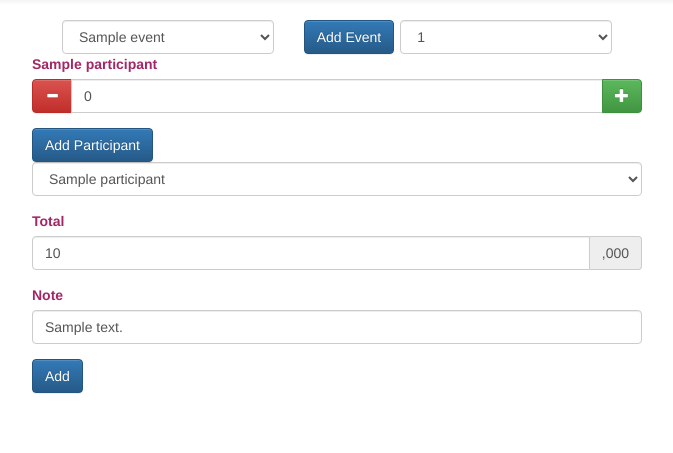
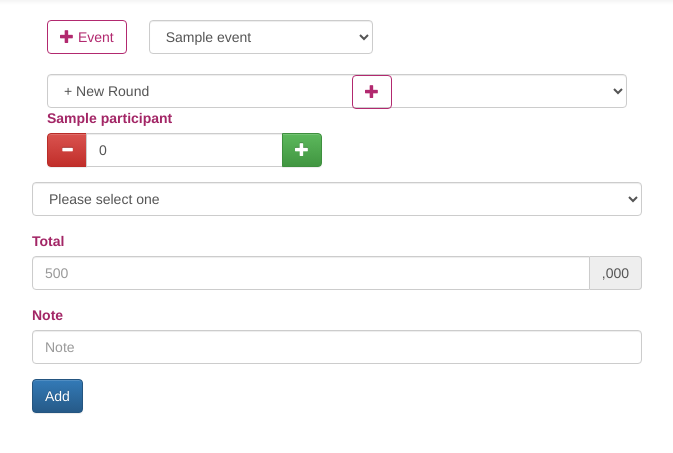
Before and after one commit to mri3in/drunk, a Django app: page /shots/ in a window 1280 px wide. Shown: the part 52-505 px from the top of the page, without its empty margins (303-976 px from the left). Run offline with Django 3.2, Linux system fonts and the light colour scheme; tables that the repository leaves empty hold one stand-in row (values such as "Sample post"); some libraries are stand-ins or nearby versions.

Commit message:
stable version

```diff
--- a/shots/static/drunk/style.css
+++ b/shots/static/drunk/style.css
@@ -106,3 +106,58 @@
 .navbar-brand {
   padding-top: 10px !important;
 }
+
+.btn-outline-primary {
+  color: #007bff;
+  background-color: transparent;
+  background-image: none;
+  border-color: #007bff !important;
+  padding-top: 8px !important;
+  padding-bottom: 4px !important;
+}
+
+.btn-outline-primary:hover{
+  color: #fff !important;
+  background-color: #007bff;
+  border-color: #007bff;
+}
+
+.btn-drunk-primary {
+  color: #B2296F !important;
+  background-color: transparent;
+  border-color: #B2296F !important;
+}
+
+.btn-drunk-primary:focus {
+  color: #fff !important;
+  background-color: #B2296F !important;
+}
+
+.btn-drunk-primary:hover {
+  color: #fff !important;
+  background-color: #B2296F !important;
+}
+
+.btn-drunk-primary:active {
+  color: #B2296F !important;
+  background-color: #B2296F !important;
+  background-image: none;
+}
+
+.stick-to-bottom {
+  position: absolute;
+  bottom: 0;
+}
+
+@media (max-width: 767px) {
+  .sm-only {
+    display: none !important;
+  }
+}
+
+/* Small devices (tablets, 768px and up) */
+@media (min-width: 768px) {
+  .sm-only {
+    display: inline !important;
+  }
+}
--- a/shots/templates/shots/index.html
+++ b/shots/templates/shots/index.html
@@ -15,7 +15,7 @@
     <link rel="stylesheet" href="https://stackpath.bootstrapcdn.com/bootstrap/3.4.1/css/bootstrap-theme.min.css" integrity="sha384-6pzBo3FDv/PJ8r2KRkGHifhEocL+1X2rVCTTkUfGk7/0pbek5mMa1upzvWbrUbOZ" crossorigin="anonymous">
     <!-- Latest compiled and minified JavaScript -->
     <script src="https://stackpath.bootstrapcdn.com/bootstrap/3.4.1/js/bootstrap.min.js" integrity="sha384-aJ21OjlMXNL5UyIl/XNwTMqvzeRMZH2w8c5cRVpzpU8Y5bApTppSuUkhZXN0VxHd" crossorigin="anonymous"></script>
-
+    <script src="https://use.fontawesome.com/fea871f00c.js"></script>
     <title>Drunk</title>
     <script>
       document.addEventListener('DOMContentLoaded', () => {
@@ -55,6 +55,7 @@
         // assign value to a hidden field on add participant modal
         updateRoundId();
         getRoundDetail($('#roundList').val())
+        $('#participant-event-id').val($('#eventList').val());
 
         // on the change of the round, change the value accordingly in participant modal
         $('#roundList').change(function() {
@@ -62,7 +63,38 @@
           getRoundDetail($(this).val());
         });
 
-        $('#eventList').change(function () {getRound($(this).val())});
+        $('#eventList').change(function () {
+          getRound($(this).val());
+          $('#participant-event-id').val($(this).val());
+        });
+
+        $('#AddParticipantModal').submit(function (event) {
+          // Stop form from submitting normally
+          event.preventDefault();
+          alert("post jquery");
+
+          let $form = $(this),
+            nameForm = $form.find( "input[name='participant-name']" ).val(),
+            nicknameForm = $form.find( "input[name='participant-nickname']" ).val(),
+            typeForm = $form.find( "input[name='participant-type']:checked" ).val(),
+            eventId = $form.find( "input[name='event-id']" ).val(),
+            roundId = $form.find("input[name='round-id']").val(),
+            url = $form.attr( "action" );
+
+          if (typeForm === undefined){
+            typeForm = "False";
+          };
+
+          let posting = $.post( url, { 'participant-name': nameForm,  'participant-nickname': nicknameForm, 'participant-type': typeForm, 'event-id': eventId , 'round-id': roundId}, function( data ) {
+            console.log(JSON.parse(data));
+          }, "json");
+
+          // Put the results in a div
+          posting.done(function( data ) {
+            alert(data);
+          });
+        });
+
       });
       // end of document.ready
 
@@ -131,8 +163,13 @@
     <div class="col-lg-3"></div>
     <form class="col-lg-6" id="form_event" action="{% url 'shots:addRound' %}" method="post">
       {% csrf_token %}
-      <div class="col-lg-12">
-        <div class="col-lg-5">
+      <div class="col-lg-2 col-sm-2 col-xs-2">
+        <button type="button" class="btn btn-drunk-primary" data-toggle="modal" data-target="#myModal">
+          <span class="glyphicon glyphicon-plus" aria-hidden="true"></span><span class="sm-only"> Event</span>
+        </button>
+      </div>
+
+      <div class="col-lg-5 col-sm-10 col-xs-10">
         <select id="eventList" class="form-control" name="event">
           {% for event in events %}
             {% if event == lastEvent %}
@@ -143,28 +180,23 @@
           {% endfor %}
         </select>
       </div>
-        <div class="col-lg-2">
-          <button type="button" class="btn btn-primary" data-toggle="modal" data-target="#myModal">
-            Add Event
-          </button>
 
-        </div>
-        <div class="col-lg-5">
+      <div class="clearfix"></div>
+      <br>
+      <div class="col-lg-12 col-sm-12 col-xs-12">
         <select id="roundList" class="form-control" name="round">
-            <option value=0> + New Round</option>
+          <option value=0 selected> + New Round</option>
           {% for round in rounds %}
-              {% if round == lastRound %}
-                <option value="{{ round.id }}" selected>{{ round.order }}</option>
-              {% else %}
             <option value="{{ round.id }}">{{ round.order }}</option>
-              {% endif %}
           {% endfor %}
         </select>
       </div>
-      </div>
+
       <div class="clearfix"></div>
+      <div>
         <div id="participantList">
           {% for participant in participants %}
+          <div class="col-lg-6 col-sm-6 col-xs-6">
             <div class="form-group">
               <label>{{ participant.name }} </label>
               <div class="input-group">
@@ -182,12 +214,16 @@
                 </span>
               </div>
             </div>
-          <div class="clearfix"></div>
+          </div>
           {% endfor %}
         </div>
-      <button type="button" class="btn btn-primary" data-toggle="modal" data-target="#AddParticipantModal">
-        Add Participant
+
+        <div class="col-lg-6 col-sm-6 col-xs-6">
+          <button type="button" class="btn btn-drunk-primary stick-to-bottom" data-toggle="modal" data-target="#AddParticipantModal">
+            <span class="glyphicon glyphicon-plus" aria-hidden="true"></span>
           </button>
+        </div>
+      </div>
       <div class="clearfix"></div>
       <div class="form-group">
         <select id="payeeList" class="form-control" name="payee">
@@ -256,6 +292,7 @@
                   <label for="participant-type" class="control-label">Frequent Member?:</label>
                   <input type="checkbox" id="participant-type" name="participant-type" value="True">
                   <input type="text" hidden id="participant-round-id" name="round-id" value="1">
+                  <input type="text" hidden id="participant-event-id" name="event-id" value="1">
                 </div>
             </div>
             <div class="modal-footer">
--- a/shots/views.py
+++ b/shots/views.py
@@ -14,9 +14,7 @@
     events = Event.objects.order_by('-id')
     rounds = lastEvent.rounds.order_by('-order')
     participants = []
-    lastRound = ""
     if rounds:
-        lastRound = rounds[0]
         for round in rounds:
             rpList = RoundParticipant.objects.filter(round=round.id)
             # print(f"round: {round}")
@@ -38,7 +36,6 @@
         "participants": participants,
         "events": events,
         "rounds": rounds,
-        "lastRound": lastRound
     })
 
 
@@ -99,18 +96,66 @@
 
 def addParticipant(request):
     if request.method == "POST":
-        nameForm = request.POST["participant-name"].strip()
-        nicknameForm = request.POST["participant-nickname"].strip()
-        typeForm = request.POST.get("participant-type", False)
+        # nameForm = request.POST["participant-name"].strip()
+        # nicknameForm = request.POST["participant-nickname"].strip()
+        # # typeForm = request.POST.get("participant-type", False)
+        # typeForm = request.POST['participant-type']
+        # event = Event.objects.get(pk=int(request.POST["event-id"]))
+        ################
+        # print(request.body)
+        nameForm = request.POST.get("participant-name")
+        nicknameForm = request.POST.get("participant-nickname")
+        # typeForm = request.POST.get("participant-type", False)
+        typeForm = request.POST.get('participant-type', False)
+        eventId = request.POST.get("event-id")
+        # print(f"nameForm: {nameForm}; nickname : {nicknameForm}; typeForm {typeForm}; eventId : {eventId}")
+        event = Event.objects.get(pk=int(eventId))
+        participants = []
+        rounds = event.rounds.all()
+        events = Event.objects.order_by('-id')
+        # print(Participant.objects.filter(name = str(nameForm)).count())
+        if Participant.objects.filter(name = str(nameForm)).count() == 0:
+        # if str(nameForm):
+            p = Participant(name = str(nameForm), nickname = str(nicknameForm), type = typeForm)
+            # p.save()
+            if p not in participants:
+                participants.append(p)
+        else:
+            message = f"{nameForm} exists."
+            print(message)
+            return JsonResponse({"nameForm": nameForm, "event":event.id, "message": message})
 
-        p = Participant(name = nameForm, nickname = nicknameForm, type = typeForm)
-        p.save()
-        roundIdFrom = int(request.POST["round-id"])
-        r = Round.objects.get(pk=roundIdFrom)
-        rp = RoundParticipant(round=r, participant=p, quantity=0)
-        rp.save()
-        return HttpResponseRedirect(reverse("shots:index"))
 
+        # return JsonResponse({"nameForm": nameForm, "event":event.id})
+
+        if rounds:
+            lastRound = rounds[0]
+            for round in rounds:
+                rpList = RoundParticipant.objects.filter(round=round.id)
+                for rp in rpList:
+                    if rp.participant not in participants:
+                        participants.append(rp.participant)
+        if not participants:
+            pList = Participant.objects.filter(type = 1)
+            for p1 in pList:
+                participants.append(p1)
+
+        # return JsonResponse({"nameForm": nameForm, "event":event.id})
+
+        roundIdForm = int(request.POST.get("round-id"))
+
+        if roundIdForm != 0:
+            r = Round.objects.get(pk=roundIdForm)
+            rp = RoundParticipant(round=r, participant=p, quantity=0)
+            rp.save()
+
+        return render(request, 'shots/index.html', {
+            "lastEvent": event,
+            "participants": participants,
+            "events": events,
+            "rounds": rounds,
+            "lastRound": lastRound
+            })
 
 def calculateBalance(event_id):
     e = Event.objects.get(id=event_id)
```
Lines whose indentation alone changed are shown as unchanged.
